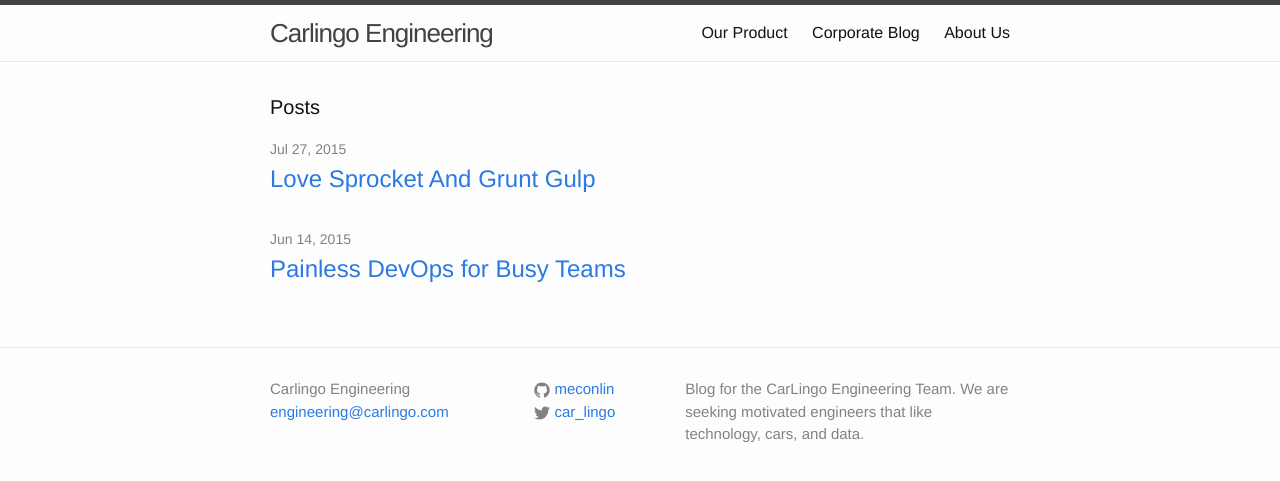
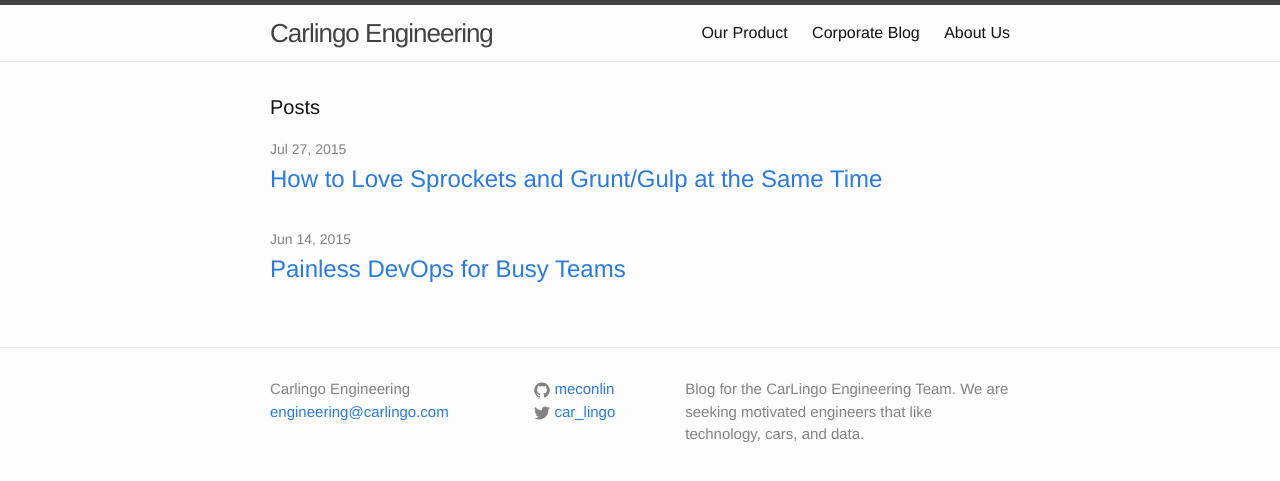
Before and after one commit to CarLingo/carlingo.github.io, a Jekyll site: the page built from index.html, in a window 1280 px wide. Shown: the top 481 px of the page. Built offline with Jekyll 4.4.1, drawn with Linux system fonts in a browser that asks for light colours.

Commit message:
Update 2015-07-27-love-sprocket-and-grunt-gulp.markdown

```diff
--- a/_posts/2015-07-27-love-sprocket-and-grunt-gulp.markdown
+++ b/_posts/2015-07-27-love-sprocket-and-grunt-gulp.markdown
@@ -1,3 +1,10 @@
+---
+layout: post
+title:  "How to Love Sprockets and Grunt/Gulp at the Same Time"
+date:   2015-07-27 11:23:23
+categories: javascript sprockets build
+---
+
 ## How to Love Sprockets and Grunt/Gulp at the Same Time
 
 ## Objective
```
